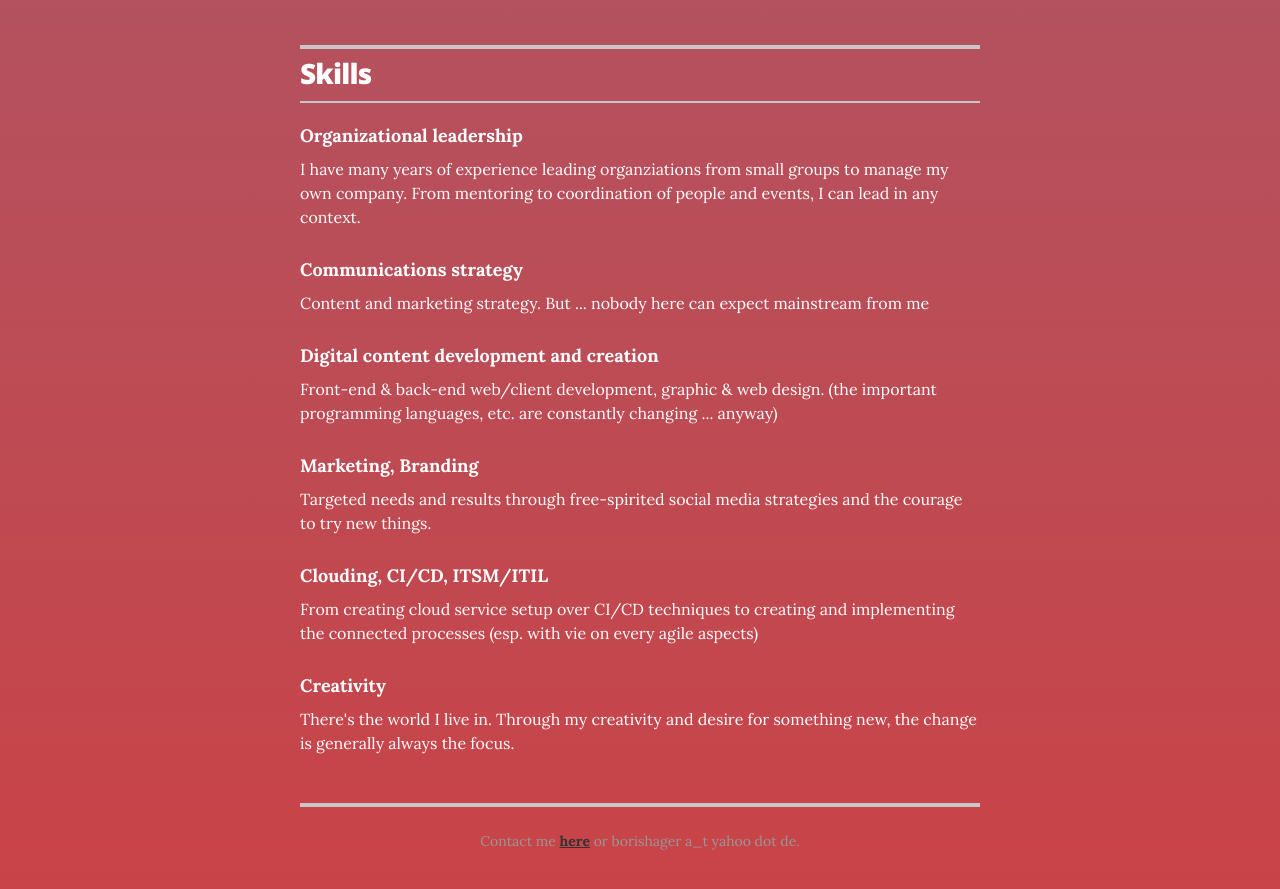
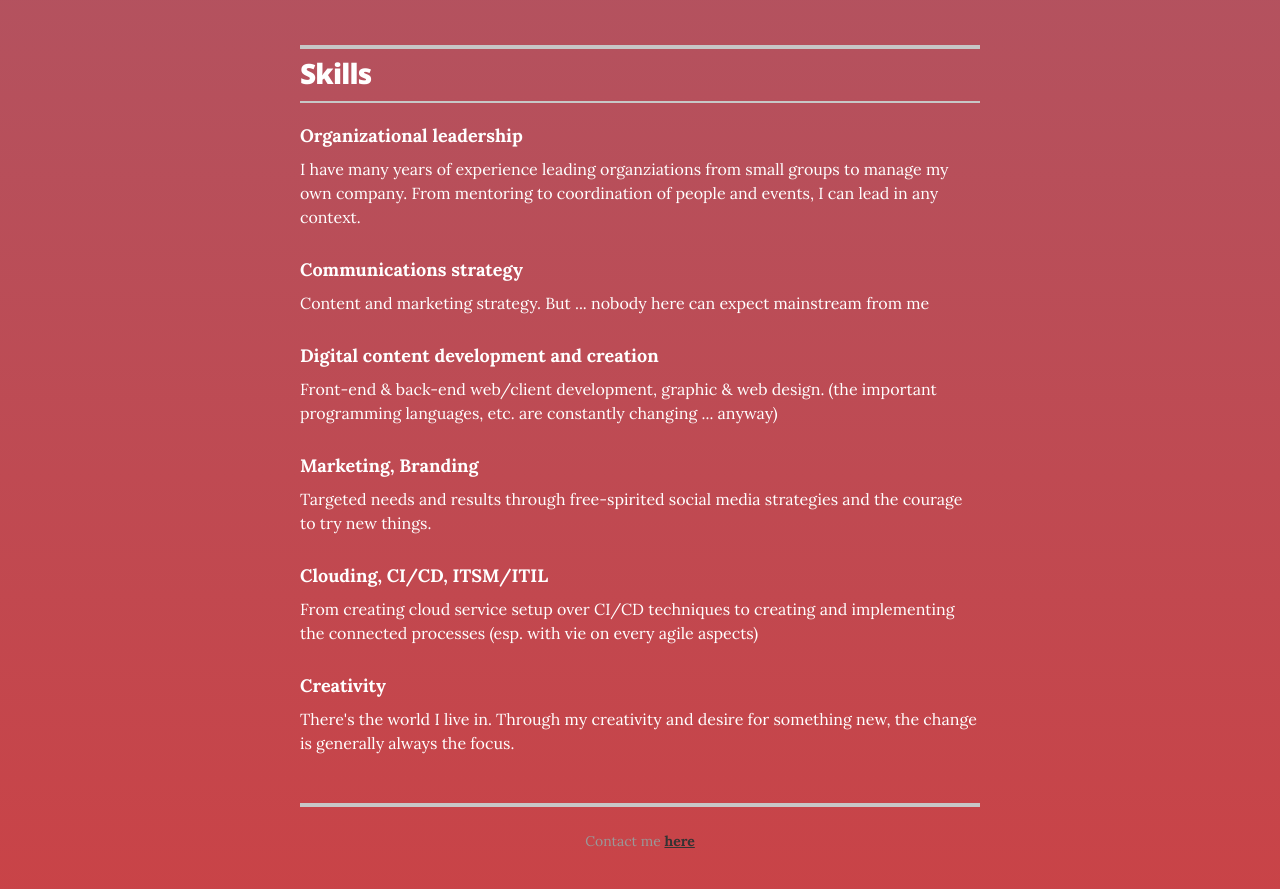
Before and after one commit to borishager/borishager.github.io, a Jekyll site: the page built from index.html, in a window 1280 px wide and 900 px high, scrolled down 3932 px. Shown: the top 889 px of the window. Built offline with Jekyll 4.4.1, drawn with Linux system fonts in a browser that asks for light colours.

Commit message:
Update resume.html

```diff
--- a/_layouts/resume.html
+++ b/_layouts/resume.html
@@ -102,7 +102,7 @@
       {% endif %}
 
       <footer class="page-footer">
-        <p class="footer-line">Contact me <a href="https://www.xing.com/profile/Boris_Hager4">here</a> or borishager a_t yahoo dot de.</p>
+        <p class="footer-line">Contact me <a href="https://www.linkedin.com/in/boris-hager-7085601b8">here</a></p>
       </footer>
 
     </div>
```
